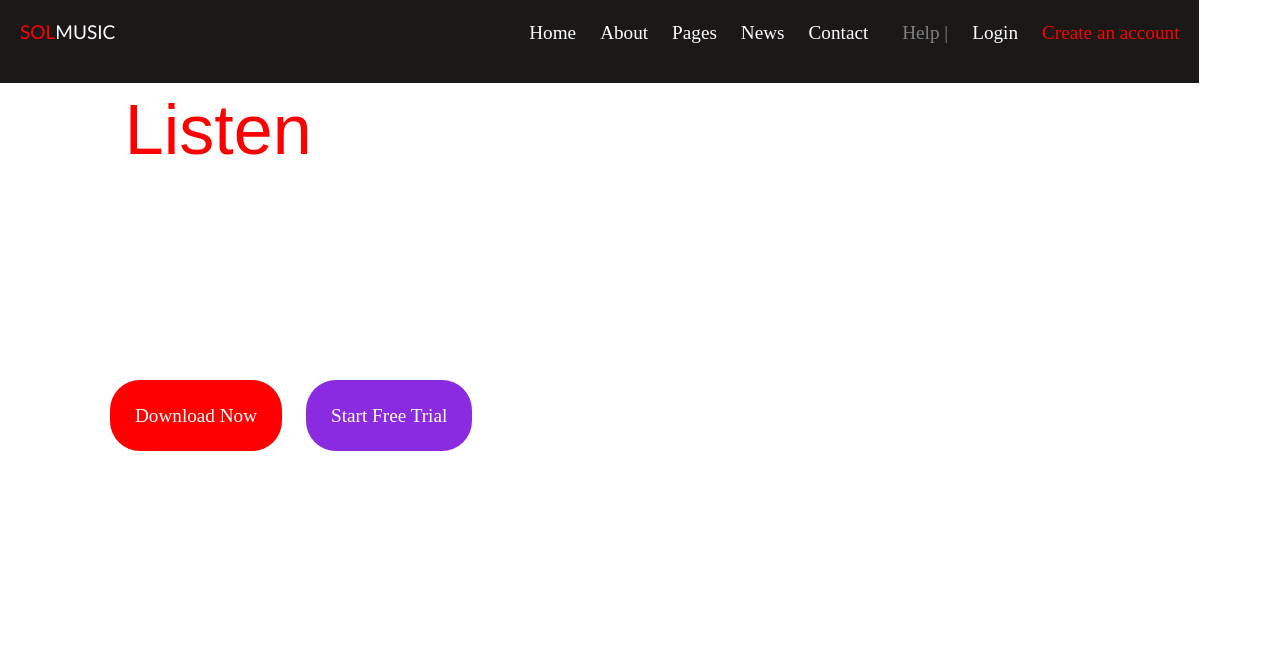
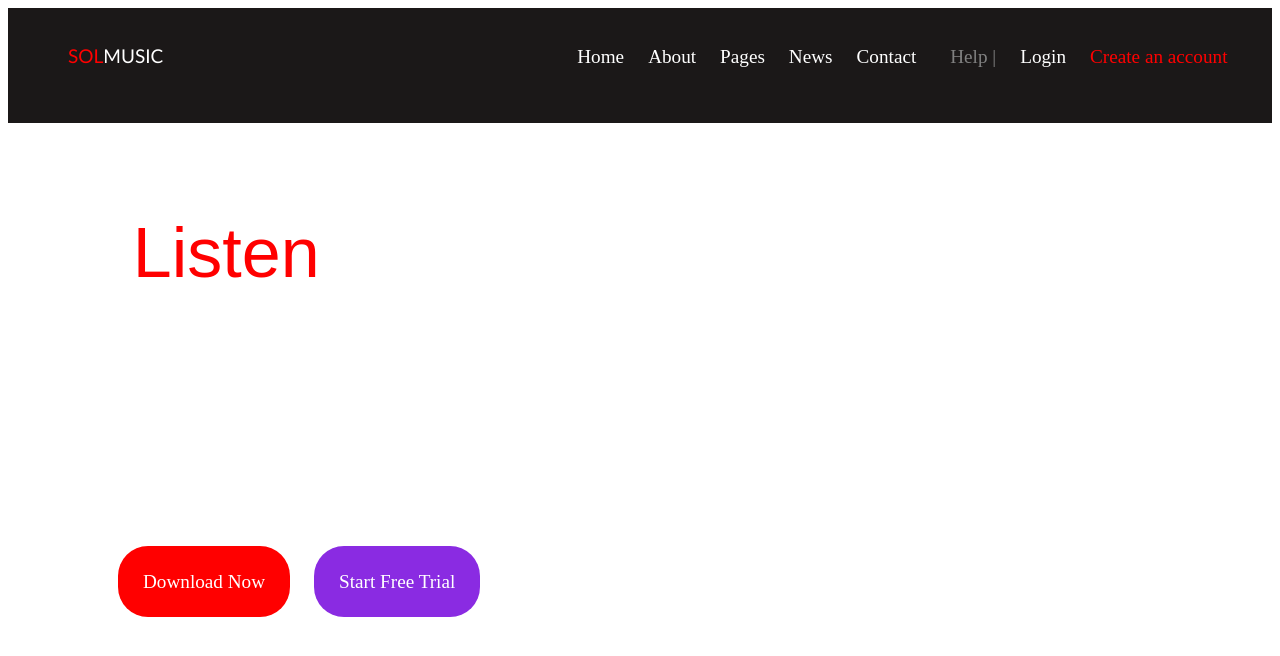
Before and after one commit to saijalgupta/FULLSTACK_FINALPRACTICAL, a plain HTML site: page index.html in a window 1280 px wide. Drawn offline with Linux system fonts and the light colour scheme.

Commit message:
complete

```diff
--- a/index.html
+++ b/index.html
@@ -6,11 +6,7 @@
     <meta name="viewport" content="width=device-width, initial-scale=1.0">
     <title>Document</title>
     <style>
-        *{
-            padding: 0;
-            margin: 0;
-            box-sizing: border-box;
-        }
+
         body{
             background-image: url(./final\ background\ image.jpg);
             background-size: cover;
@@ -25,8 +21,7 @@
             padding: 10px;
             margin-bottom: 0;
             margin-top:0px;
-            top:0;
-            position:absolute;
+
 
         }
         .navbar li{
```
